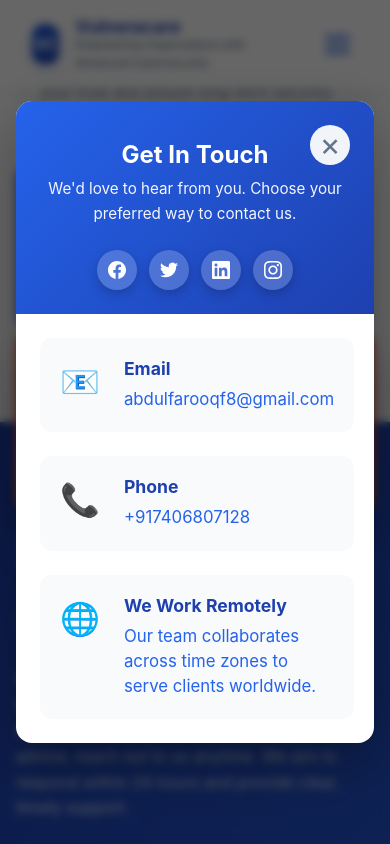
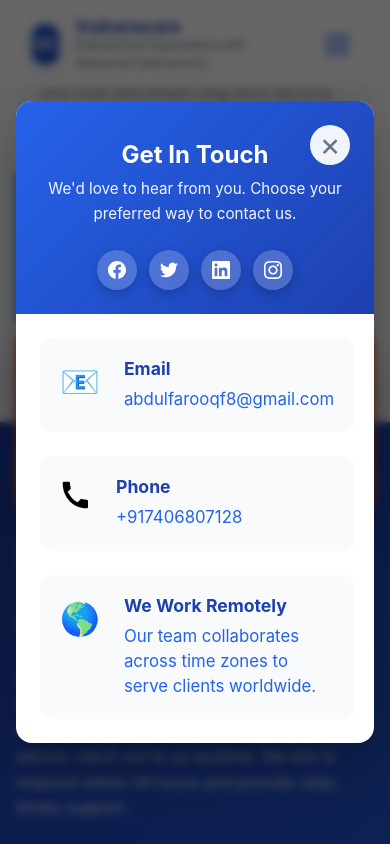
Before and after one commit to VikramProg/vulneracare-repo, a React (Vite) app: page / in a window 390 px wide. Both pictures are taken after a click on the button "Contact Now". Shown: the part 3593-4437 px from the top of the page. Built offline with nearby package versions, Linux system fonts and the light colour scheme.

Commit message:
favicon and contactModal phone icon fixed

```diff
--- a/index.html
+++ b/index.html
@@ -2,11 +2,14 @@
 <html lang="en">
   <head>
     <meta charset="UTF-8" />
-    <link rel="icon" type="image/svg+xml" href="/vite.svg" />
+    <link rel="icon" type="image/svg+xml" href="/favicon.svg" />
     <meta name="viewport" content="width=device-width, initial-scale=1.0" />
     <title>Vulneracare</title>
     <!-- Basic SEO -->
-    <meta name="description" content="Empowering organizations with advanced cybersecurity: web and network penetration testing, code reviews, and expert guidance." />
+    <meta
+      name="description"
+      content="Empowering organizations with advanced cybersecurity: web and network penetration testing, code reviews, and expert guidance."
+    />
     <meta name="robots" content="index, follow" />
     <meta name="author" content="Vulneracare" />
     <meta name="theme-color" content="#0b172a" />
@@ -16,15 +19,27 @@
     <!-- Open Graph defaults (overridden at runtime) -->
     <meta property="og:type" content="website" />
     <meta property="og:site_name" content="Vulneracare" />
-    <meta property="og:title" content="Vulneracare — Empowering Organizations with Advanced Cybersecurity" />
-    <meta property="og:description" content="Cybersecurity services focused on proactive protection: VAPT, assessments, and expert support." />
+    <meta
+      property="og:title"
+      content="Vulneracare — Empowering Organizations with Advanced Cybersecurity"
+    />
+    <meta
+      property="og:description"
+      content="Cybersecurity services focused on proactive protection: VAPT, assessments, and expert support."
+    />
     <meta property="og:url" content="/" />
     <meta property="og:image" content="/vite.svg" />
 
     <!-- Twitter Card defaults (overridden at runtime) -->
     <meta name="twitter:card" content="summary_large_image" />
-    <meta name="twitter:title" content="Vulneracare — Empowering Organizations with Advanced Cybersecurity" />
-    <meta name="twitter:description" content="Cybersecurity services focused on proactive protection: VAPT, assessments, and expert support." />
+    <meta
+      name="twitter:title"
+      content="Vulneracare — Empowering Organizations with Advanced Cybersecurity"
+    />
+    <meta
+      name="twitter:description"
+      content="Cybersecurity services focused on proactive protection: VAPT, assessments, and expert support."
+    />
     <meta name="twitter:image" content="/vite.svg" />
   </head>
   <body>
--- a/src/components/ContactModal.css
+++ b/src/components/ContactModal.css
@@ -160,6 +160,11 @@
   flex-shrink: 0;
 }
 
+/* Make the phone icon white in the phone row */
+.contact-info-grid .contact-info-item:nth-child(2) .contact-icon {
+  color: #ffffff;
+}
+
 .contact-details {
   flex: 1;
 }
--- a/src/components/ContactModal.jsx
+++ b/src/components/ContactModal.jsx
@@ -92,7 +92,11 @@ const ContactModal = ({ data, onClose }) => {
             </div>
 
             <div className="contact-info-item">
-              <div className="contact-icon">📞</div>
+              <div className="contact-icon" aria-hidden="true">
+                <svg viewBox="0 0 24 24" fill="black" width="1em" height="1em">
+                  <path d="M6.62 10.79a15.05 15.05 0 006.59 6.59l2.2-2.2a1 1 0 011.01-.24c1.12.37 2.33.57 3.58.57a1 1 0 011 1V21a1 1 0 01-1 1C10.07 22 2 13.93 2 3a1 1 0 011-1h3.5a1 1 0 011 1c0 1.25.2 2.46.57 3.58.13.36.05.77-.23 1.05l-2.22 2.16z" />
+                </svg>
+              </div>
               <div className="contact-details">
                 <h4>Phone</h4>
                 <a href={`tel:${data.phone}`}>{data.phone}</a>
@@ -100,7 +104,7 @@ const ContactModal = ({ data, onClose }) => {
             </div>
 
             <div className="contact-info-item">
-              <div className="contact-icon">🌐 </div>
+              <div className="contact-icon">🌎</div>
 
               <div className="contact-details">
                 <h4>We Work Remotely</h4>
@@ -111,7 +115,7 @@ const ContactModal = ({ data, onClose }) => {
         </div>
       </div>
     </div>
-  , document.body);
+    , document.body);
 };
 
 export default ContactModal;
--- a/src/components/Footer.jsx
+++ b/src/components/Footer.jsx
@@ -89,7 +89,11 @@ const Footer = ({ data }) => {
               <a href={`mailto:${data.company.email}`}>{data.company.email}</a>
             </div>
             <div className="contact-item">
-              <span className="contact-icon">📞</span>
+              <span className="contact-icon" aria-hidden="true">
+                <svg viewBox="0 0 24 24" fill="currentColor" width="1.2em" height="1.2em">
+                  <path d="M6.62 10.79a15.05 15.05 0 006.59 6.59l2.2-2.2a1 1 0 011.01-.24c1.12.37 2.33.57 3.58.57a1 1 0 011 1V21a1 1 0 01-1 1C10.07 22 2 13.93 2 3a1 1 0 011-1h3.5a1 1 0 011 1c0 1.25.2 2.46.57 3.58.13.36.05.77-.23 1.05l-2.22 2.16z" />
+                </svg>
+              </span>
               <a href={`tel:${data.company.phone}`}>{data.company.phone}</a>
             </div>
 
@@ -97,7 +101,7 @@ const Footer = ({ data }) => {
 
           <div className="">
             <div className="remote-banner">
-              🌐 <strong>We Work Remotely</strong><br />
+              🌎 <strong>We Work Remotely</strong><br />
               {data.company.address}
             </div>
           </div>
```
Also changed, not shown: public/favicon.svg (added), public/logo.jpg (added).
